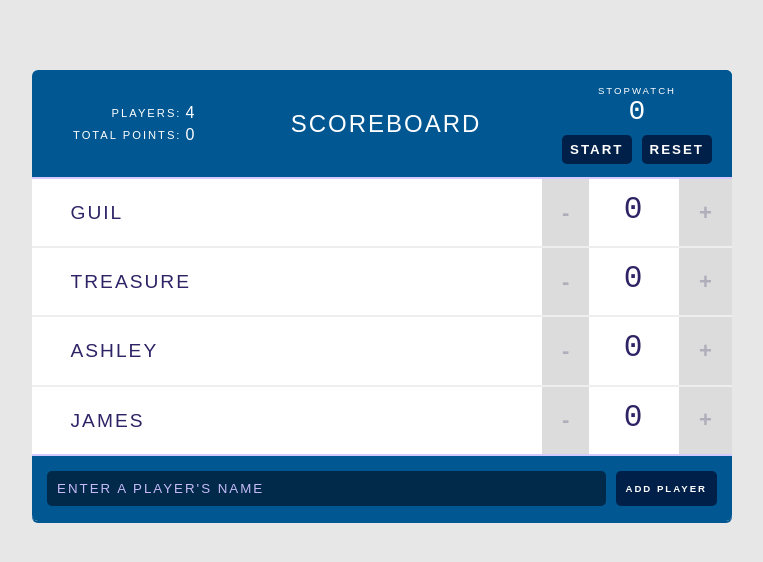
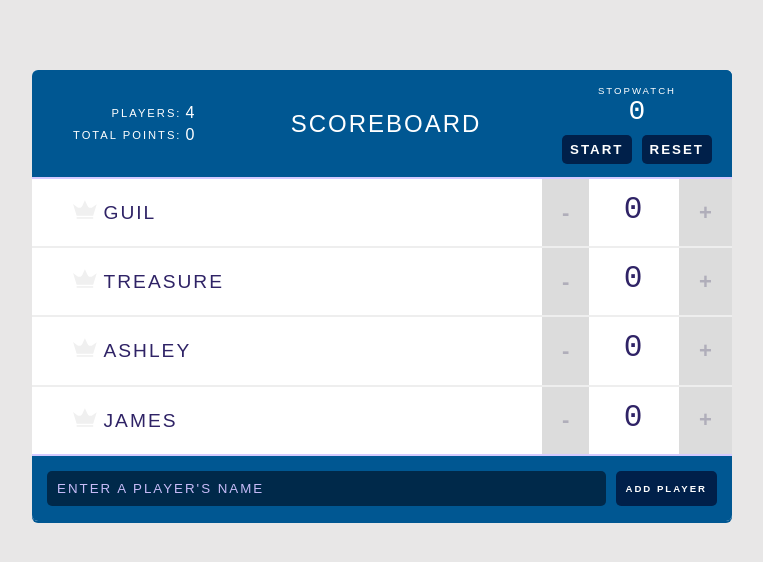
Before and after one commit to netScoundrel/Scoreboard, a React (Create React App) app: page / in a window 1280 px wide. Shown: the top 562 px of the page, without its empty margins (258-1021 px from the left). Built offline with nearby package versions, Linux system fonts and the light colour scheme.

Commit message:
High score feature added

```diff
--- a/src/components/App.js
+++ b/src/components/App.js
@@ -62,7 +62,18 @@ class App extends Component {
     });
   }
 
+  getHighScore = () => {
+    const scores = this.state.players.map( p => p.score );
+    const highScore = Math.max(...scores);
+    if (highScore) {
+      return highScore;
+    }
+    return null;
+  }
+
   render() {
+    const highScore = this.getHighScore();
+
     return (
       <Provider value={this.state.players}>
         <div className="scoreboard">
@@ -71,6 +82,7 @@ class App extends Component {
           <PlayerList
             changeScore={this.handleScoreChange}
             removePlayer={this.handleRemovePlayer}
+            highScore={highScore}
           />
 
           <AddPlayerForm addPlayer={this.handleAddPlayer} />
--- a/src/components/Player.js
+++ b/src/components/Player.js
@@ -1,6 +1,7 @@
 import React, { PureComponent } from 'react';
 import PropTypes from 'prop-types';
 import Counter from './Counter';
+import Icon from './Icon';
 
 class Player extends PureComponent {
 
@@ -10,7 +11,8 @@ class Player extends PureComponent {
     name: PropTypes.string.isRequired,
     score: PropTypes.number.isRequired,
     id: PropTypes.number.isRequired,
-    index: PropTypes.number.isRequired
+    index: PropTypes.number.isRequired,
+    isHighScore: PropTypes.bool
   };
 
   render() {
@@ -28,6 +30,8 @@ class Player extends PureComponent {
       <div className="player">
         <span className="player-name">
           <button className="remove-player" onClick={() => removePlayer(id)}>✖</button>
+
+          <Icon isHighScore={this.props.isHighScore} />
           { name }
         </span>
 
--- a/src/components/PlayerList.js
+++ b/src/components/PlayerList.js
@@ -15,6 +15,7 @@ const PlayerList = (props) => {
               index={index}
               changeScore={props.changeScore}
               removePlayer={props.removePlayer}
+              isHighScore={props.highScore === player.score}
             />
           )}
         </React.Fragment>
```
